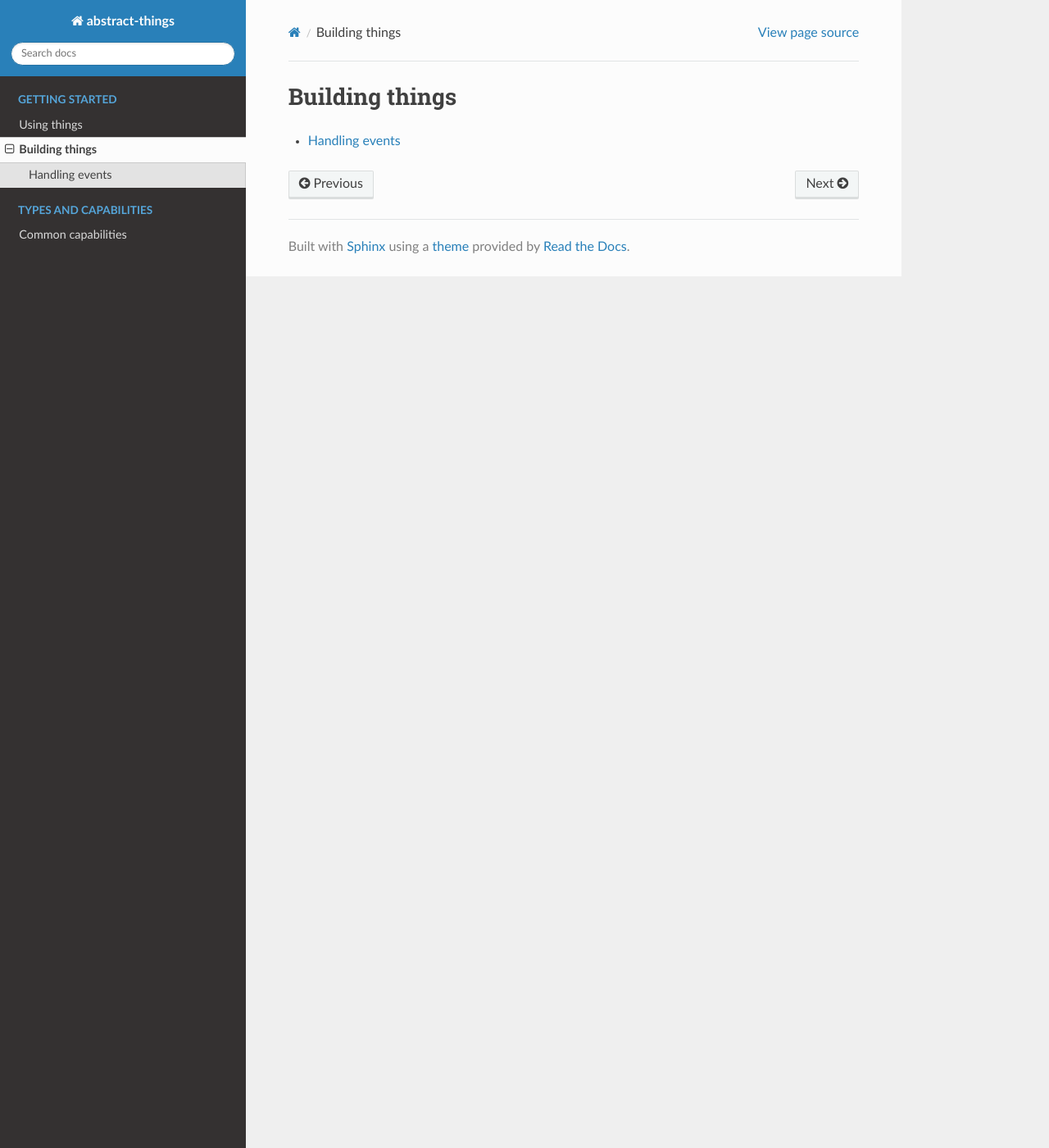
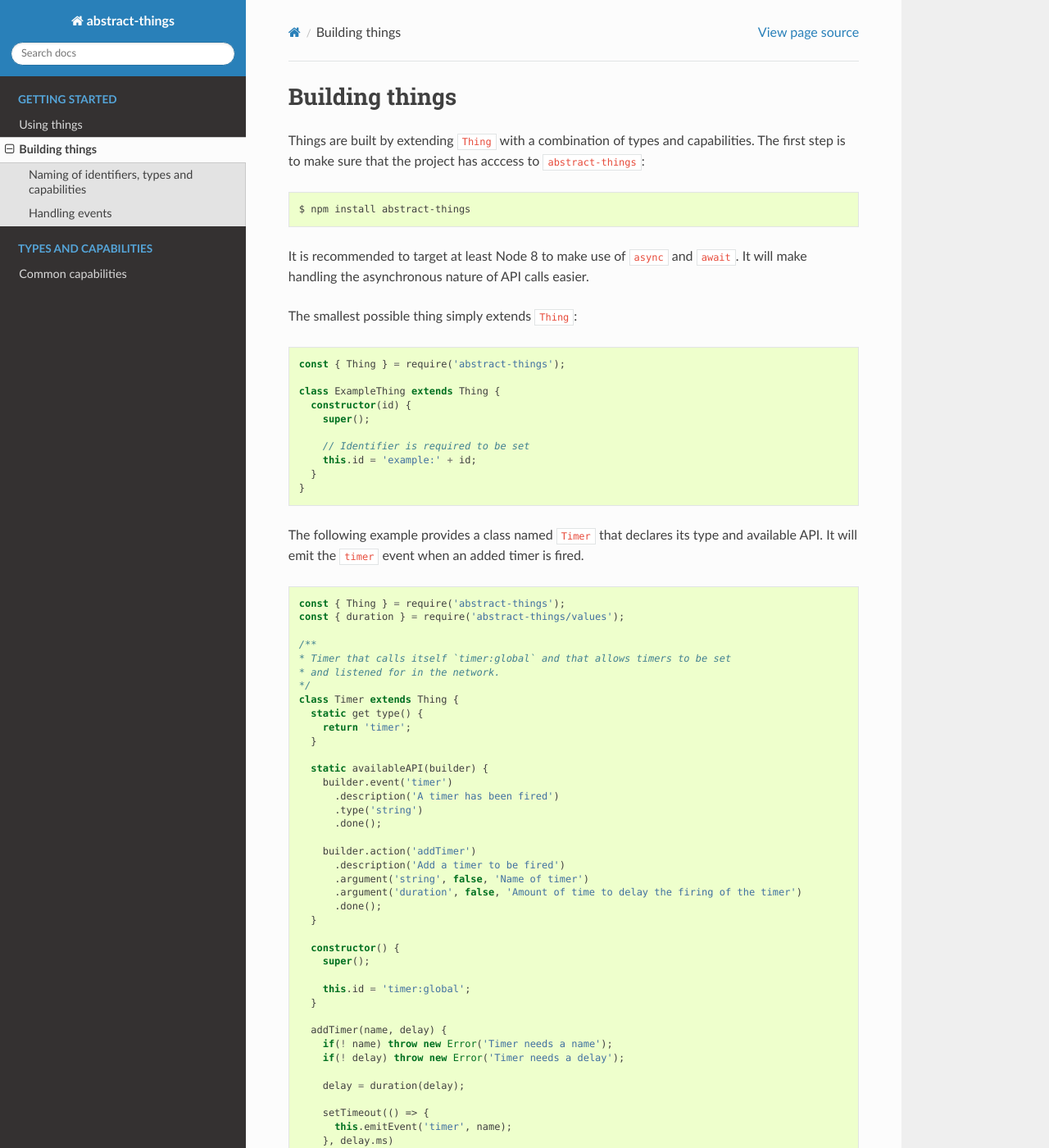
Before and after one commit to thingbound/abstract-things, a Sphinx documentation site: the page built from docs/building-things/index.rst, in a window 1280 px wide and 1400 px high. Shown: the whole window at 82% size. Built offline with Sphinx 7.4.7 and the Read the Docs theme 2.0.0, drawn with Linux system fonts in a browser that asks for light colours; some of the changed text lies outside the part shown.

Commit message:
Work on docs for Building Things

```diff
--- /dev/null
+++ b/docs/building-things/define-capability.rst
@@ -0,0 +1,2 @@
+Define custom capability
+========================
--- a/docs/building-things/index.rst
+++ b/docs/building-things/index.rst
@@ -1,7 +1,84 @@
 Building things
 ===================
 
+Things are built by extending ``Thing`` with a combination of types and
+capabilities. The first step is to make sure that the project has acccess to
+``abstract-things``:
+
+.. sourcecode:: shell
+
+	$ npm install abstract-things
+
+It is recommended to target at least Node 8 to make use of ``async`` and
+``await``. It will make handling the asynchronous nature of API calls easier.
+
+The smallest possible thing simply extends ``Thing``:
+
+.. sourcecode:: js
+
+	const { Thing } = require('abstract-things');
+
+	class ExampleThing extends Thing {
+		constructor(id) {
+			super();
+
+			// Identifier is required to be set
+			this.id = 'example:' + id;
+		}
+	}
+
+The following example provides a class named ``Timer`` that declares its type
+and available API. It will emit the ``timer`` event when an added timer is
+fired.
+
+.. sourcecode:: js
+
+	const { Thing } = require('abstract-things');
+	const { duration } = require('abstract-things/values');
+
+	/**
+	* Timer that calls itself `timer:global` and that allows timers to be set
+	* and listened for in the network.
+	*/
+	class Timer extends Thing {
+		static get type() {
+			return 'timer';
+		}
+
+		static availableAPI(builder) {
+			builder.event('timer')
+				.description('A timer has been fired')
+				.type('string')
+				.done();
+
+			builder.action('addTimer')
+				.description('Add a timer to be fired')
+				.argument('string', false, 'Name of timer')
+				.argument('duration', false, 'Amount of time to delay the firing of the timer')
+				.done();
+		}
+
+		constructor() {
+			super();
+
+			this.id = 'timer:global';
+		}
+
+		addTimer(name, delay) {
+			if(! name) throw new Error('Timer needs a name');
+			if(! delay) throw new Error('Timer needs a delay');
+
+			delay = duration(delay);
+
+			setTimeout(() => {
+				this.emitEvent('timer', name);
+			}, delay.ms)
+		}
+	}
+
 .. toctree::
 	:maxdepth: 1
+	:caption: Topics
 
+	naming
 	events
--- a/docs/using-things.rst
+++ b/docs/using-things.rst
@@ -21,6 +21,8 @@ Thing API
 	* ``miio:55409498``
 	* ``uuid:8125606b-7b57-405b-94d6-e5720c44aa6a``
 	* ``space:global``
+
+	See :doc:`../naming` for more details.
 
 .. js:attribute:: metadata
 
```
Also changed, not shown: docs/building-things/naming.rst (added, +56 -0 lines), docs/index.rst (+7 -0 lines), docs/building-things/events.rst (line endings or trailing spaces).
